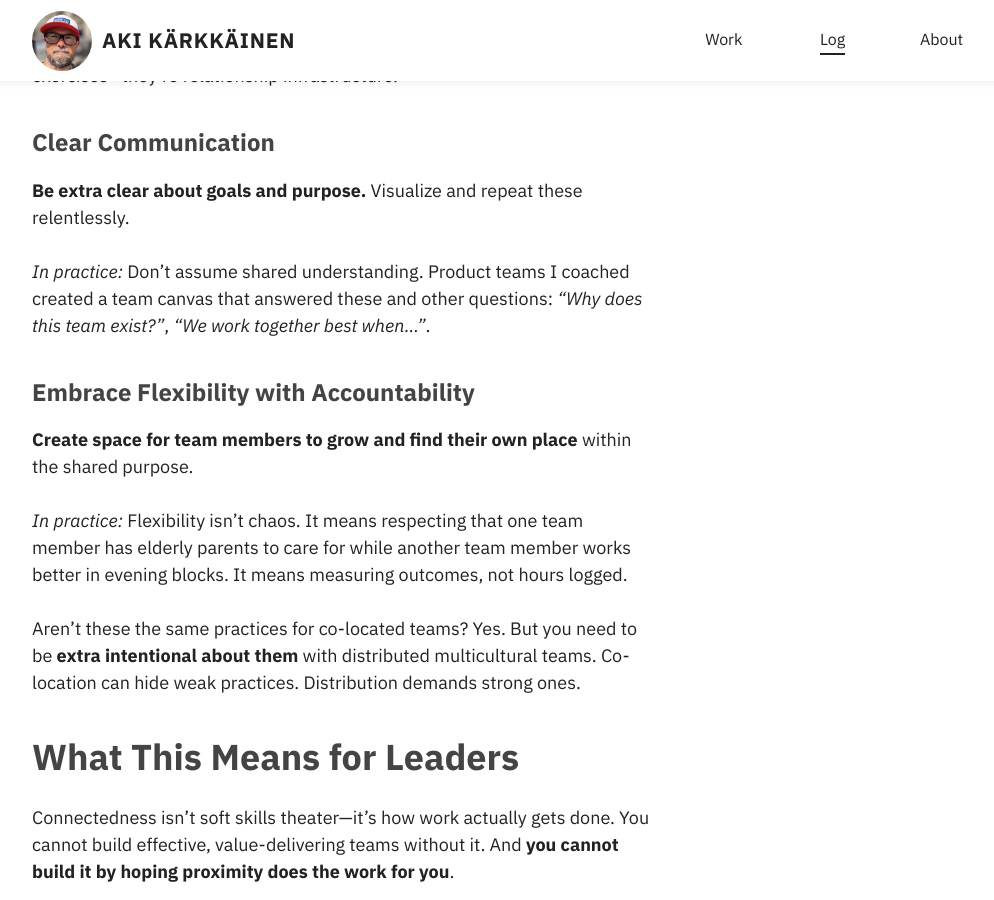
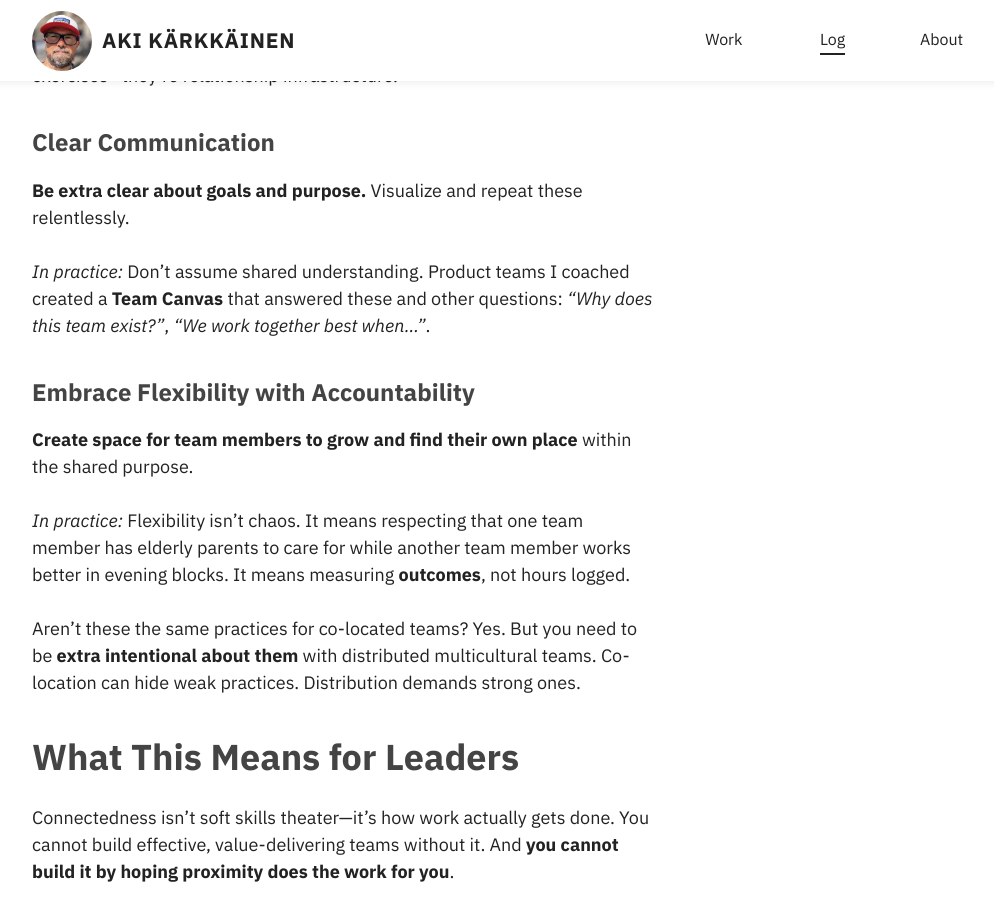
Before and after one commit to akikoo/akikoo.github.io, a Jekyll site: the page built from _posts/2025-10-09-why-co-location-is-overrated-for-team-connection.html, in a window 1280 px wide and 900 px high, scrolled down 3255 px. Shown: the whole window, without its empty margins (133-1127 px from the left). Built offline with Jekyll 4.4.1, drawn with Linux system fonts in a browser that asks for light colours; some web fonts are replaced.

Commit message:
Adapt markup

```diff
--- a/_posts/2025-10-09-why-co-location-is-overrated-for-team-connection.html
+++ b/_posts/2025-10-09-why-co-location-is-overrated-for-team-connection.html
@@ -61,11 +61,11 @@ image:
 
 <h3>Clear Communication</h3>
 <p><strong>Be extra clear about goals and purpose.</strong> Visualize and repeat these relentlessly.</p>
-<p><em>In practice:</em> Don’t assume shared understanding. Product teams I coached created a team canvas that answered these and other questions: <i>“Why does this team exist?”</i>, <i>“We work together best when…”</i>.</p>
+<p><em>In practice:</em> Don’t assume shared understanding. Product teams I coached created a <strong>Team Canvas</strong> that answered these and other questions: <i>“Why does this team exist?”</i>, <i>“We work together best when…”</i>.</p>
 
 <h3>Embrace Flexibility with Accountability</h3>
 <p><strong>Create space for team members to grow and find their own place</strong> within the shared purpose.</p>
-<p><em>In practice:</em> Flexibility isn’t chaos. It means respecting that one team member has elderly parents to care for while another team member works better in evening blocks. It means measuring outcomes, not hours logged.</p>
+<p><em>In practice:</em> Flexibility isn’t chaos. It means respecting that one team member has elderly parents to care for while another team member works better in evening blocks. It means measuring <strong>outcomes</strong>, not hours logged.</p>
 <p>Aren’t these the same practices for co-located teams? Yes. But you need to be <strong>extra intentional about them</strong> with distributed multicultural teams. Co-location can hide weak practices. Distribution demands strong ones.</p>
 
 <h2>What This Means for Leaders</h2>
```
